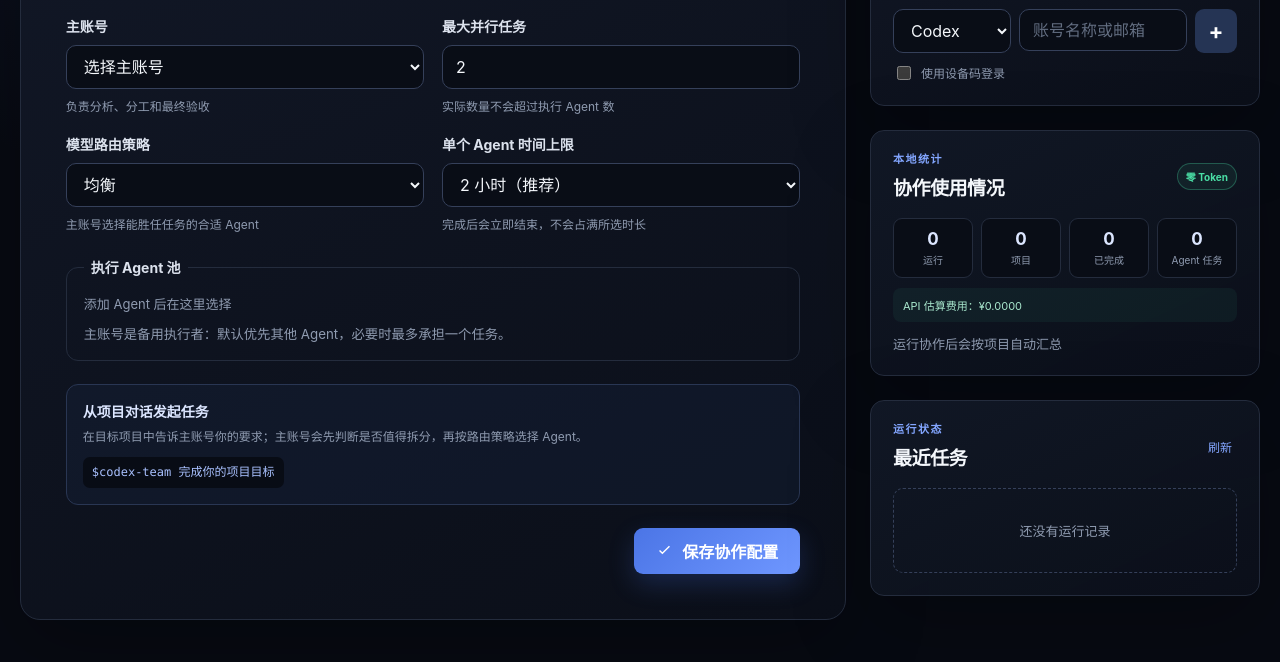
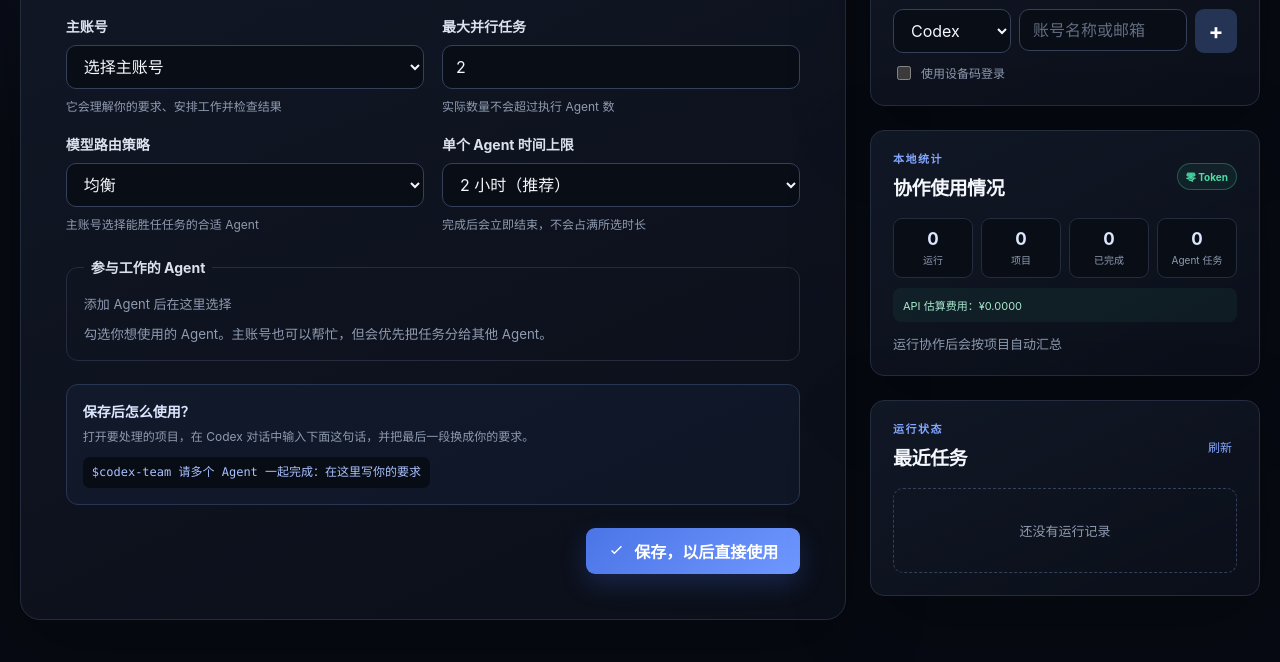
Before and after one commit to chaixiaole63-dotcom/codex-team, a plain HTML site: page web/index.html in a window 1280 px wide. Shown: the part 241-903 px from the top of the page. Drawn offline with Linux system fonts and the light colour scheme; no server answers.

Commit message:
Simplify Codex Team setup and skill usage

```diff
--- a/web/index.html
+++ b/web/index.html
@@ -27,7 +27,7 @@
       <div class="section-heading">
         <div>
           <p class="eyebrow">协作配置</p>
-          <h1>设置主账号与执行池</h1>
+          <h1>选择谁来一起工作</h1>
         </div>
         <span class="decision">项目和目标由当前对话提供</span>
       </div>
@@ -37,7 +37,7 @@
           <label class="field">
             <span>主账号</span>
             <select id="master" required><option value="">选择主账号</option></select>
-            <small>负责分析、分工和最终验收</small>
+            <small>它会理解你的要求、安排工作并检查结果</small>
           </label>
           <label class="field">
             <span>最大并行任务</span>
@@ -67,24 +67,24 @@
         </div>
 
         <fieldset class="workers">
-          <legend>执行 Agent 池</legend>
+          <legend>参与工作的 Agent</legend>
           <div id="worker-list" class="worker-list">
             <div class="empty-inline">添加 Agent 后在这里选择</div>
           </div>
-          <small class="worker-note">主账号是备用执行者：默认优先其他 Agent，必要时最多承担一个任务。</small>
+          <small class="worker-note">勾选你想使用的 Agent。主账号也可以帮忙，但会优先把任务分给其他 Agent。</small>
         </fieldset>
 
         <div class="conversation-hint">
-          <strong>从项目对话发起任务</strong>
-          <span>在目标项目中告诉主账号你的要求；主账号会先判断是否值得拆分，再按路由策略选择 Agent。</span>
-          <code>$codex-team 完成你的项目目标</code>
+          <strong>保存后怎么使用？</strong>
+          <span>打开要处理的项目，在 Codex 对话中输入下面这句话，并把最后一段换成你的要求。</span>
+          <code>$codex-team 请多个 Agent 一起完成：在这里写你的要求</code>
         </div>
 
         <div class="submit-row">
           <p id="form-message" role="status"></p>
           <button class="primary" type="submit">
             <svg viewBox="0 0 24 24" aria-hidden="true"><path d="m5 12 4 4L19 6"/></svg>
-            保存协作配置
+            保存，以后直接使用
           </button>
         </div>
       </form>
```
Also changed, not shown: 6 other files.
